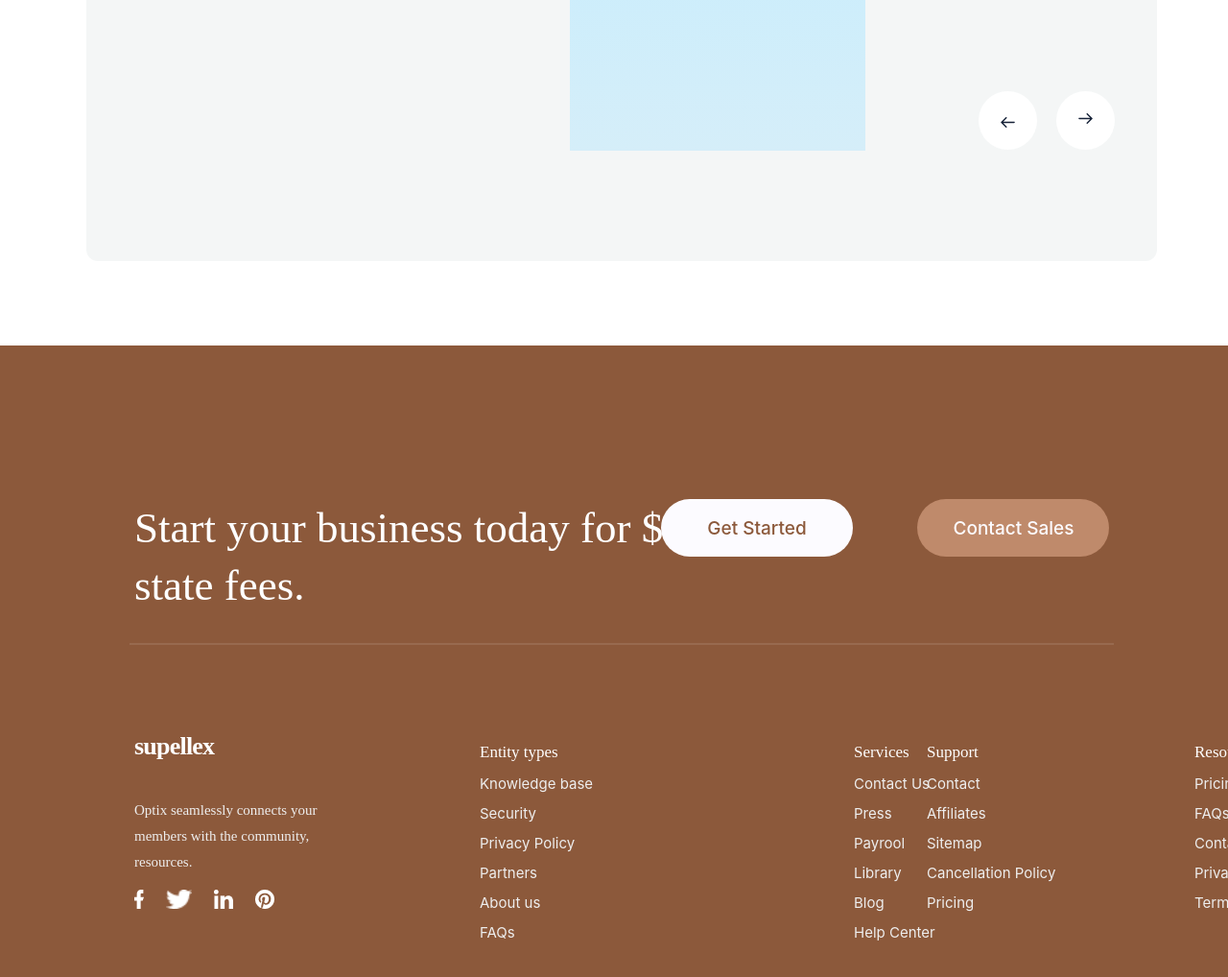
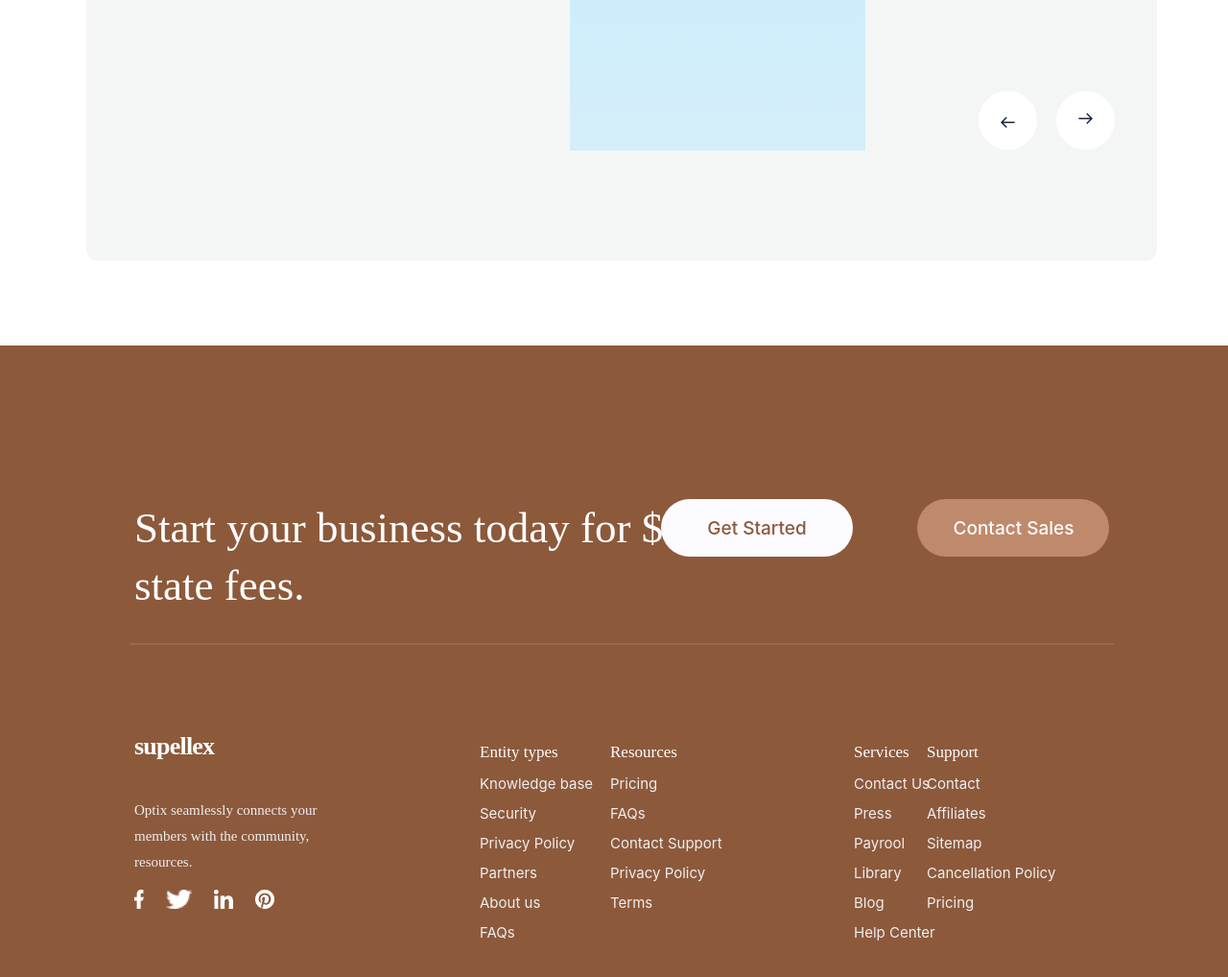
Before and after one commit to Akutta01/my-supellex, a plain HTML site: page index.html in a window 1280 px wide. Shown: the part 4539-5557 px from the top of the page at 96% size. Drawn offline with Linux system fonts and the light colour scheme.

Commit message:
Update styles.css

```diff
--- a/styles.css
+++ b/styles.css
@@ -1436,7 +1436,7 @@ footer{
     position: absolute;
     width: 170px;
     height: 191px;
-    left: 745px;
+    right: 330px;
     top: 0px;
 }
 .box5{
```
